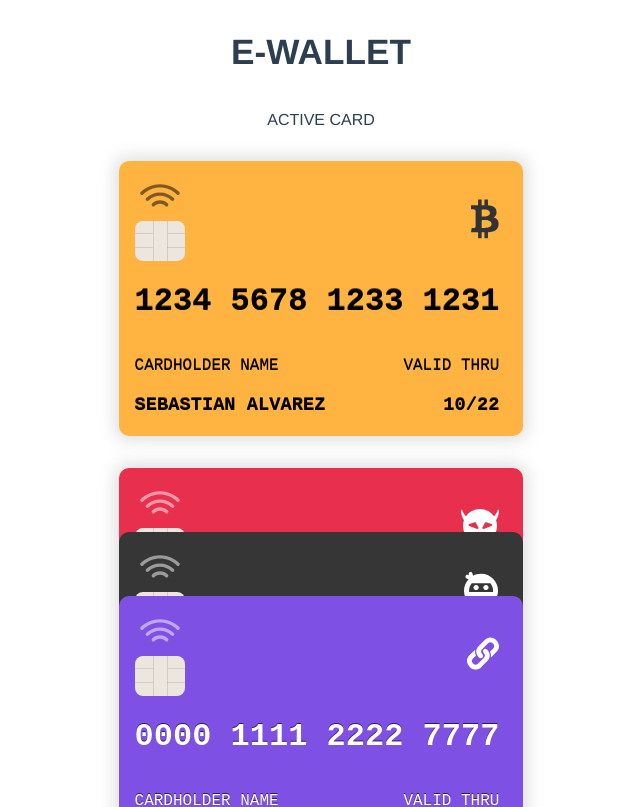
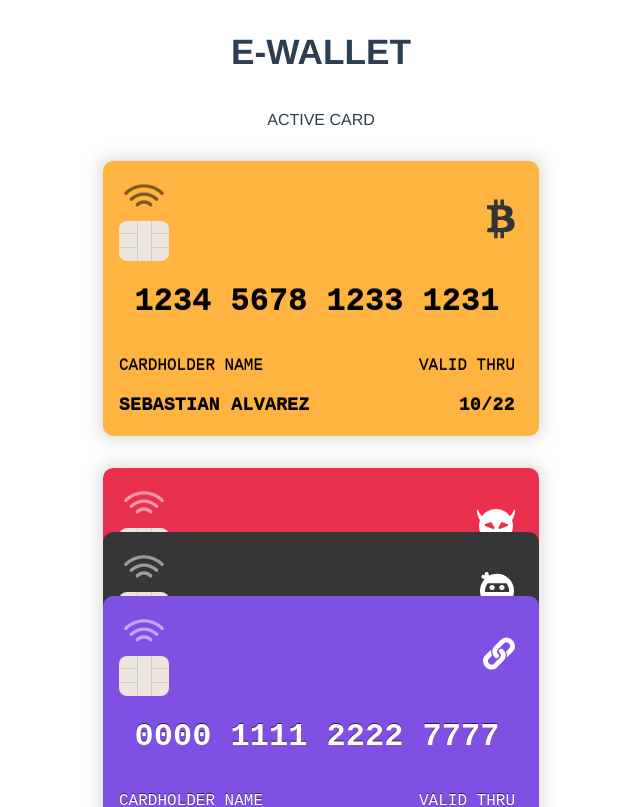
Before and after one commit to sleam91/E-Wallet, a Vue app: page / in a window 1280 px wide. Shown: the top 807 px of the page, without its empty margins (319-959 px from the left). Built offline with nearby package versions, Linux system fonts and the light colour scheme; a web font is replaced by a local one.

Commit message:
fixed media query syntax and width and height

```diff
--- a/src/components/Card.vue
+++ b/src/components/Card.vue
@@ -42,9 +42,9 @@ export default {
     text-transform: uppercase;
     // width: 90%;
     max-width: 396px;
-    // min-width: 80%;
+
     max-height: 243px;
-    // min-height: 243px;
+
     margin: 1rem 0 0 0;
     padding: 1rem;
     padding-right: 1.5rem;
@@ -85,9 +85,13 @@ export default {
     .vendor {
         width: 6vw;
     }
-
-    @media screen and (min-width: 454px) {
-        .chip,.vendor {
+}
+@media screen and (min-width: 454px) {
+    .card {
+        min-width: 396px;
+        min-height: 243px;
+        .chip,
+        .vendor {
             width: initial;
         }
         h1 {
```
